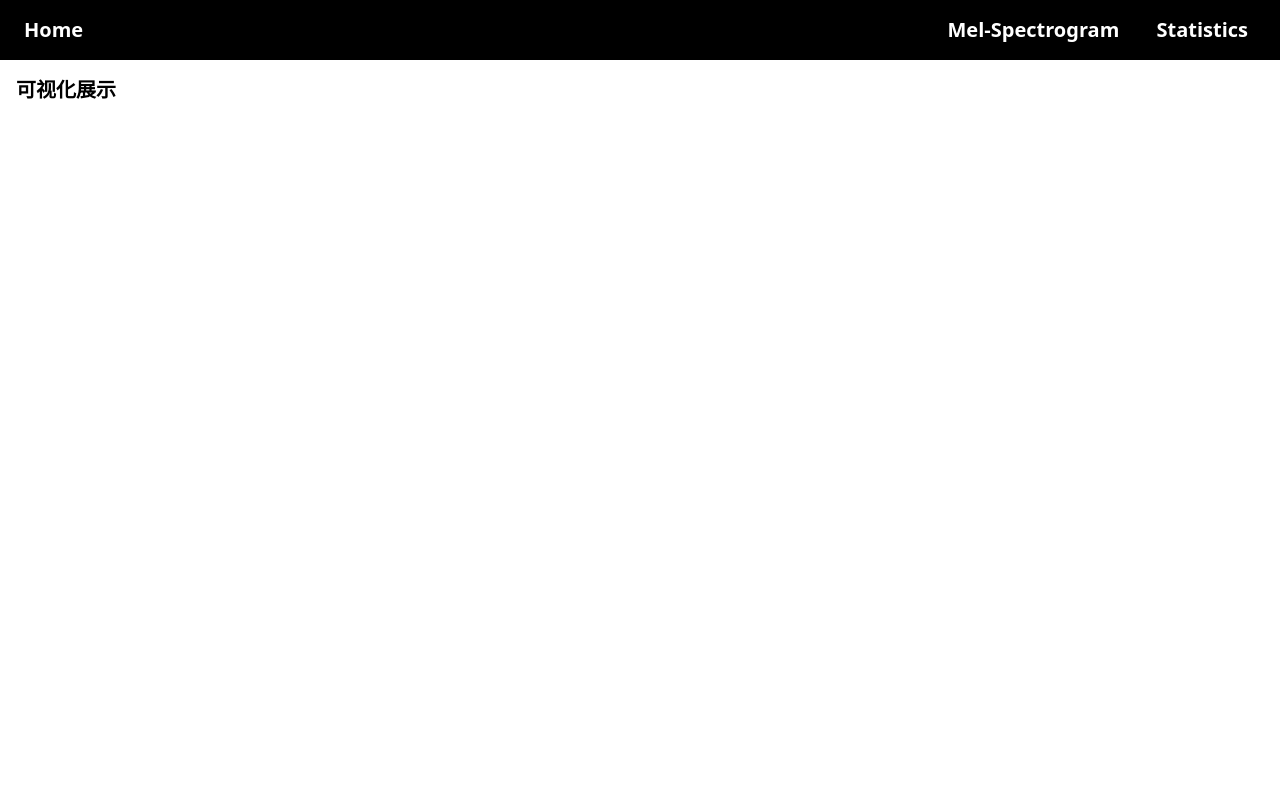
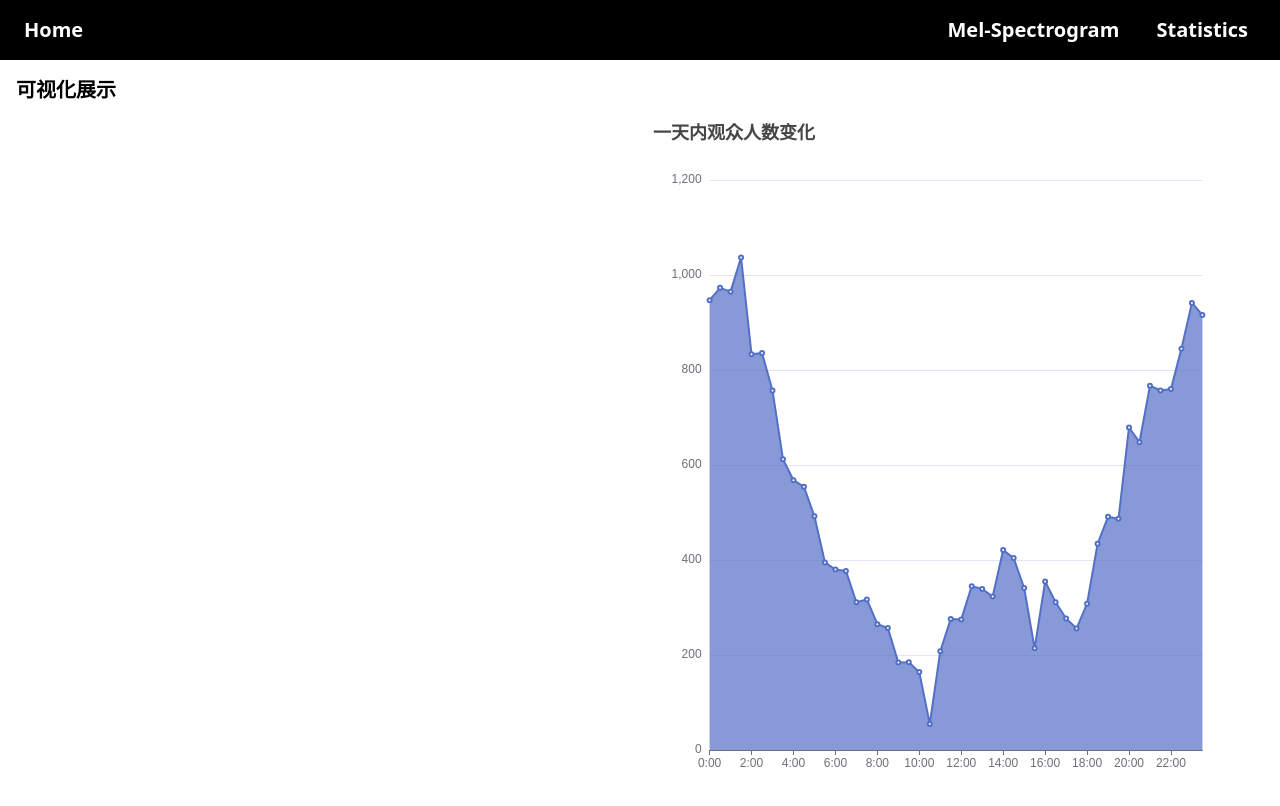
Before and after one commit to Yangthemob/vis, a Vue app: page /statistics in a window 1280 px wide. Shown: the top 806 px of the page. Built offline with nearby package versions, Linux system fonts and the light colour scheme.

Commit message:
LineChart added

```diff
--- a/src/router/index.js
+++ b/src/router/index.js
@@ -1,7 +1,7 @@
 import { createRouter, createWebHistory } from 'vue-router'
 import HomeView from '../views/HomeView.vue'
 import MelView from '../views/MelView.vue'
-import Statistic from '../views/Statistic.vue'
+import StatisticView from '../views/StatisticView.vue'
 
 const router = createRouter({
   history: createWebHistory(import.meta.env.BASE_URL),
@@ -19,7 +19,7 @@ const router = createRouter({
     {
       path: '/statistics',
       name: 'statistics',
-      component: Statistic
+      component: StatisticView
     },
   ]
 })
--- a/src/views/Statistic.vue
+++ b/src/views/StatisticView.vue
@@ -5,22 +5,67 @@
             <div class="chart-container">
                 <v-chart v-if="wordCloudData.length" :option="chartOption" />
             </div>
-            <!-- 其他可视化组件的容器可以在这里添加 -->
+            <div class="chart-container">
+                <v-chart :option="lineChartOption" />
+            </div>
         </div>
     </div>
 </template>
 
 
+
 <script setup>
+import { ref, onMounted } from 'vue';
 import VChart from 'vue-echarts';
-import { ref, onMounted } from 'vue';
+import * as echarts from 'echarts/core';
+import {
+  TitleComponent,
+  TooltipComponent,
+  GridComponent
+} from 'echarts/components';
+import { LineChart } from 'echarts/charts';
 import { CanvasRenderer } from 'echarts/renderers';
-// 导入词云图
 import 'echarts-wordcloud';
-import * as echarts from 'echarts/core';
 
-// 注册必要的组件
-echarts.use([CanvasRenderer]);
+// 注册组件
+echarts.use([
+  TitleComponent,
+  TooltipComponent,
+  GridComponent,
+  LineChart,
+  CanvasRenderer
+]);
+
+// 折线图开始 //
+const user_count = [947, 973, 965, 1037, 833, 836, 757, 612, 568, 554, 492, 395, 380, 377, 311, 317, 265, 257, 184, 185, 164, 55, 208, 276, 275, 345, 339, 323, 421, 404, 341, 214, 355, 311, 277, 256, 308, 434, 491, 487, 679, 648, 767, 757, 760, 845, 941,916]
+
+const lineChartOption = ref({
+  title: {
+    text: '一天内观众人数变化'
+  },
+  tooltip: {
+    trigger: 'axis'
+  },
+  xAxis: {
+    type: 'category',
+    boundaryGap: false,
+    data: Array.from({ length: 48 }, (_, i) => `${Math.floor(i / 2)}:${i % 2 === 0 ? '00' : '30'}`) // 生成一天内每半小时的时间标签
+  },
+  yAxis: {
+    type: 'value'
+  },
+  series: [
+    {
+      data: user_count,
+      type: 'line',
+      areaStyle: {}
+    }
+  ]
+});
+// 折线图结束 //
+
+
+// 词云开始 //
 
 // 词云图数据
 const wordCloudData = ref([]);
@@ -48,8 +93,6 @@ const loadData = async () => {
 
 onMounted(loadData);
 
-
-
 // 词云图配置
 const chartOption = ref({
     series: [{
@@ -69,6 +112,7 @@ const chartOption = ref({
         data: wordCloudData.value
     }]
 });
+// 词云结束 //
 </script>
 
 
```
